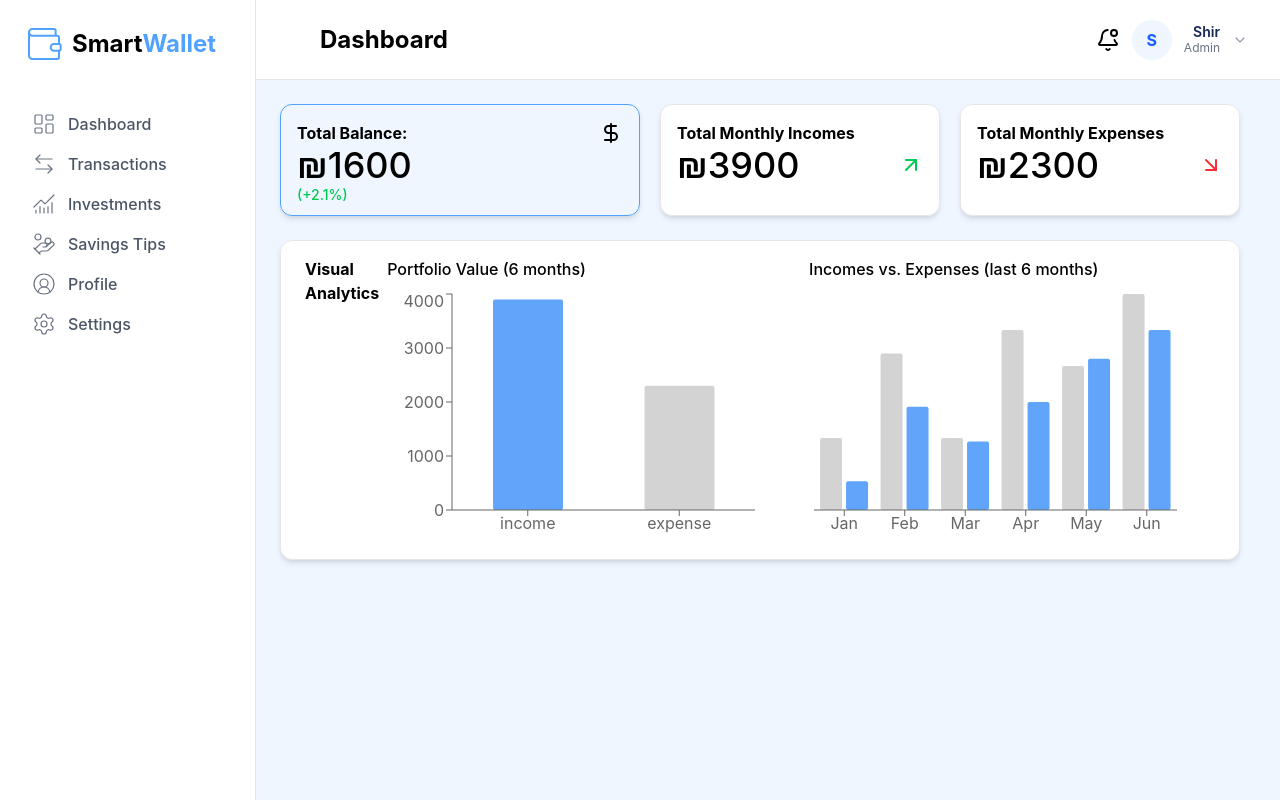
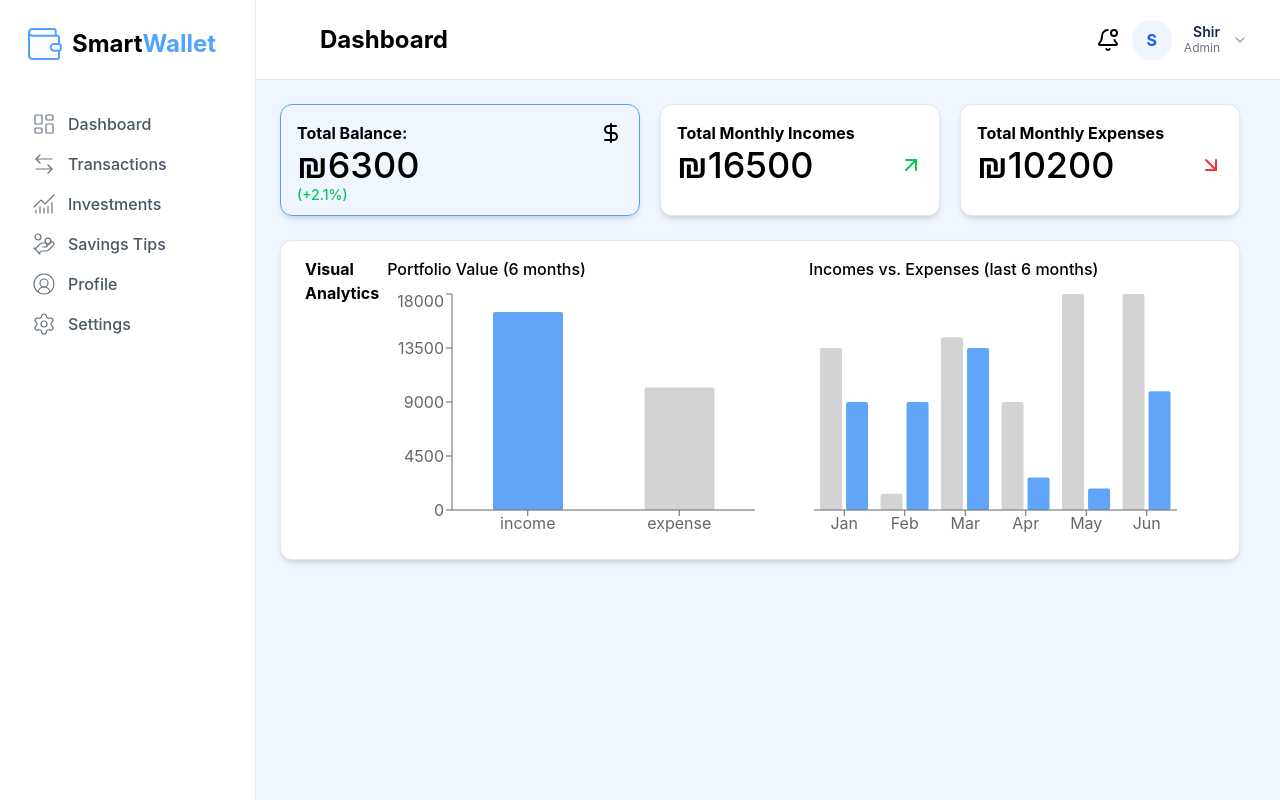
Before and after one commit to shirshamay/SmartWallet, a React (Vite) app: page / in a window 1280 px wide. Built offline with nearby package versions, Linux system fonts and the light colour scheme.

Commit message:
Replace mockMonthlyData with real calculated data based on transactions closes #7

```diff
--- a/src/components/AnalyticsCard.tsx
+++ b/src/components/AnalyticsCard.tsx
@@ -8,12 +8,12 @@ import {
   Tooltip,
   Cell,
 } from "recharts";
-import { monthlyData } from "../data/mockMonthlyData";
 
 const AnalyticsCard: React.FC<AnalyticsProps> = ({
   incomes,
   expenses,
   balance,
+  monthlyData,
 }) => {
   let IncomesAndExpenses = [
     {
--- a/src/components/Dashboard.tsx
+++ b/src/components/Dashboard.tsx
@@ -3,6 +3,7 @@ import { DollarSign, ArrowUpRight, ArrowDownRight } from "lucide-react";
 import { mockTransactions } from "../data/mockTransactions";
 import type { Transactions } from "../types/type";
 import AnalyticsCard from "./AnalyticsCard";
+import { calcMonth } from "../utilities/calcMonth";
 
 export const Dashboard = () => {
   // create filter on each expense transaction, take the sum of all expenses and add the current expense to it every time the user add a new expense.
@@ -12,6 +13,7 @@ export const Dashboard = () => {
   let totalIncomes = allTransactions(mockTransactions, 'income')
   let totalExpenses = allTransactions(mockTransactions, "expense");
   let balance: number = totalIncomes - totalExpenses; // what's left from the income after the expenses
+  let monthlyData = calcMonth(mockTransactions)
     // let IncomesAndExpenses = [
     //   {
     //     name: "income",
@@ -57,6 +59,7 @@ export const Dashboard = () => {
           incomes={totalIncomes}
           expenses={totalExpenses}
           balance={balance}
+          monthlyData={monthlyData}
         />
       </div>
       </>
--- a/src/data/mockMonthlyData.ts
+++ /dev/null
@@ -1,34 +0,0 @@
-import type { MonthlyData } from "../types/type";
-
-export let monthlyData: MonthlyData[] = [
-  {
-    month: "Jan",
-    income: 2000,
-    expense: 800,
-  },
-  {
-    month: "Feb",
-    income: 4350,
-    expense: 2870,
-  },
-  {
-    month: "Mar",
-    income: 2000,
-    expense: 1900,
-  },
-  {
-    month: "Apr",
-    income: 5000,
-    expense: 3000,
-  },
-  {
-    month: "May",
-    income: 4000,
-    expense: 4200,
-  },
-  {
-    month: "Jun",
-    income: 6000,
-    expense: 5000,
-  },
-];
--- a/src/data/mockTransactions.ts
+++ b/src/data/mockTransactions.ts
@@ -2,11 +2,18 @@ import type { Transactions } from "../types/type"
 
 export let mockTransactions: Transactions[] = [
   {
-    date: "03-02-2023",
+    date: "03-01-2023",
     description: "Salary",
     category: "Work",
     amount: 3000,
     type: "income",
+  },
+  {
+    date: "03-01-2023",
+    description: "Nails",
+    category: "Nails",
+    amount: 2000,
+    type: "expense",
   },
   {
     date: "08-02-2023",
@@ -16,24 +23,80 @@ export let mockTransactions: Transactions[] = [
     type: "expense",
   },
   {
-    date: "02-02-2023",
-    description: "Groceries",
-    category: "Groceries",
+    date: "10-02-2023",
+    description: "Salary",
+    category: "Work",
     amount: 300,
-    type: "expense",
+    type: "income",
   },
   {
-    date: "02-02-2023",
+    date: "02-03-2023",
     description: "Salary",
     category: "Work",
     amount: 500,
     type: "income",
   },
   {
-    date: "02-02-2023",
+    date: "12-03-2023",
     description: "Salary",
     category: "Work",
-    amount: 400,
+    amount: 2700,
     type: "income",
   },
+  {
+    date: "12-03-2023",
+    description: "TV",
+    category: "TV",
+    amount: 3000,
+    type: "expense",
+  },
+  {
+    date: "02-04-2023",
+    description: "Salary",
+    category: "Work",
+    amount: 2000,
+    type: "income",
+  },
+  {
+    date: "18-04-2023",
+    description: "Nails",
+    category: "Nails",
+    amount: 600,
+    type: "expense",
+  },
+  {
+    date: "03-05-2023",
+    description: "Shopping",
+    category: "Shopping",
+    amount: 400,
+    type: "expense",
+  },
+  {
+    date: "03-05-2023",
+    description: "Salary",
+    category: "Work",
+    amount: 4000,
+    type: "income",
+  },
+  {
+    date: "12-06-2023",
+    description: "Salary",
+    category: "Work",
+    amount: 4000,
+    type: "income",
+  },
+  {
+    date: "15-06-2023",
+    description: "Food",
+    category: "Resturant",
+    amount: 900,
+    type: "expense",
+  },
+  {
+    date: "16-06-2023",
+    description: "Food",
+    category: "Resturant",
+    amount: 1300,
+    type: "expense",
+  },
 ];
--- a/src/types/type.tsx
+++ b/src/types/type.tsx
@@ -17,13 +17,17 @@ export interface Transactions {
     amount: number,
     type: "income" | "expense", // it will help with .filter later
 }
+export interface resultData { // what is inside result object i created in calcMonth
+    month?: string,
+    income: number,
+    expense: number,
+}
+export interface result {
+    [key: string]: resultData  // tell ts its object and containes the resultData properties.
+}
 export interface AnalyticsProps {
     incomes: number,
     expenses: number,
     balance: number,
+    monthlyData: resultData[],
 }
-export interface MonthlyData {
-    month: string,
-    income: number,
-    expense: number,
-}
--- /dev/null
+++ b/src/utilities/calcMonth.tsx
@@ -0,0 +1,35 @@
+import type { Transactions } from "../types/type";
+import type { result } from "../types/type";
+export function calcMonth(transactions: Transactions[]) {
+    let result: result  = {}
+    let months: Record<string,string> = {
+        "01": "Jan",
+        "02": "Feb",
+        "03": "Mar",
+        "04": "Apr",
+        "05": "May",
+        "06": "Jun",
+    }
+    for (let data of transactions) {
+        let monthNumber: string = data.date.slice(3, 5) // now I got the month
+        let monthName: string = months[monthNumber]
+        if (!result[monthName]) { // if in result object it doesnt have the specific month
+            result[monthName] = {
+                income: 0,
+                expense: 0,
+            }
+        }
+        if (data.type === 'expense') {
+            result[monthName].expense += data.amount
+        } else {
+            result[monthName].income += data.amount
+        }
+    }
+    let convertToArr = Object.keys(result).map((keys) => ({
+        month: keys,
+        income: result[keys].income,
+        expense: result[keys].expense,
+    }))
+    return convertToArr;
+}
+// next assignment - make it array think: how to make object to array and then move it to the AnalyticsCard
```
